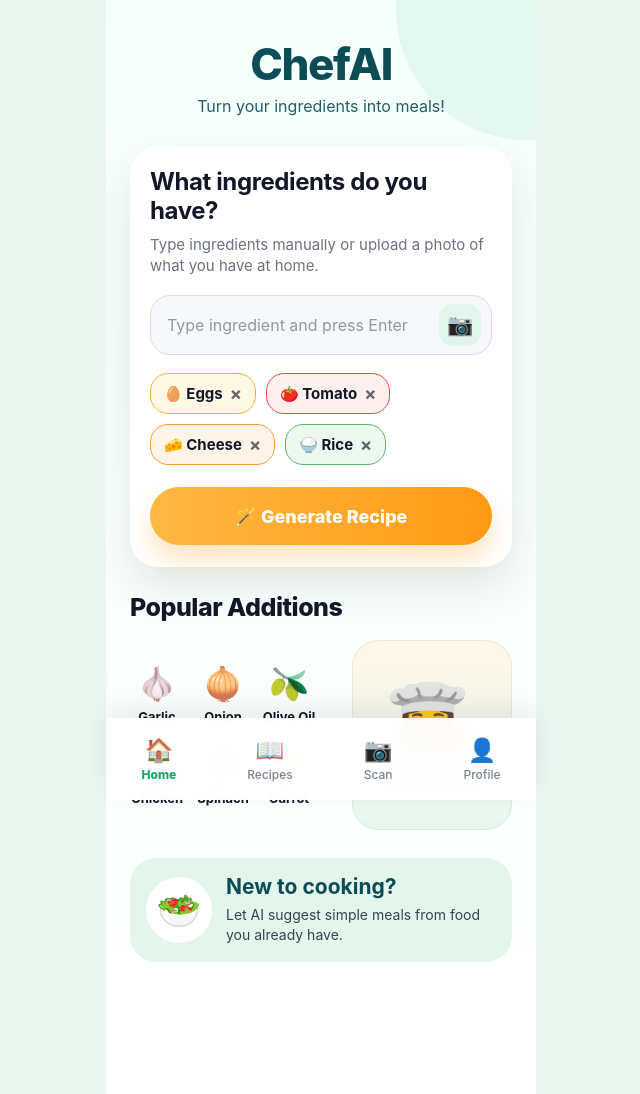
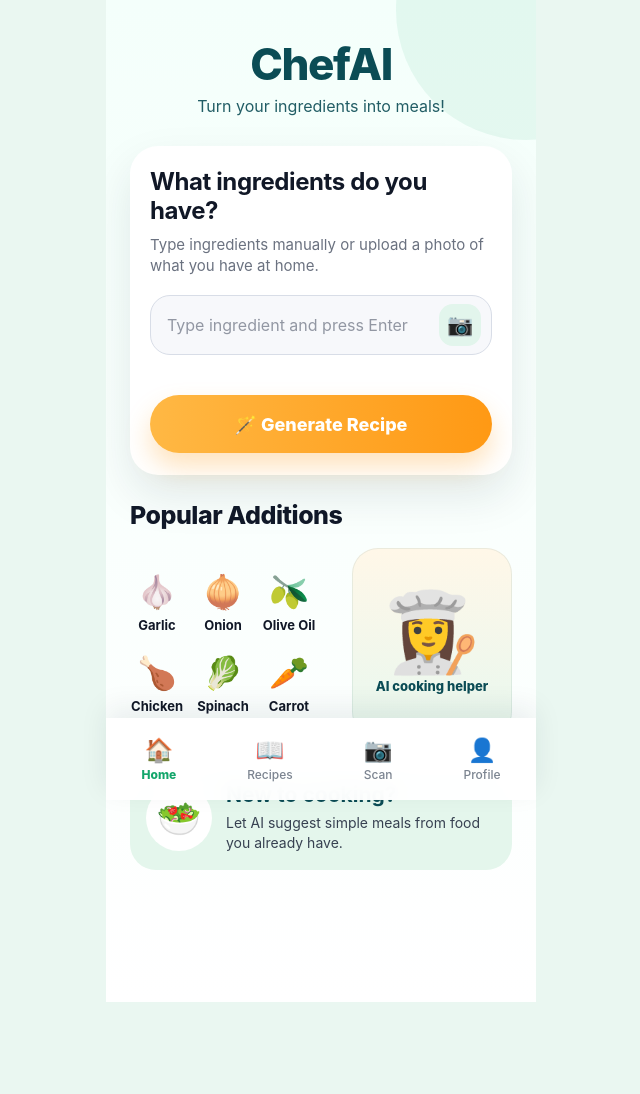
Before and after one commit to jokermt235/cheif-ai, a Django app: page / in a window 1280 px wide. Shown: the whole page, without its empty margins (319-959 px from the left). After the commit the page ends 1002 px from the top, so only its background shows below. Run offline with Django 5.2, Linux system fonts and the light colour scheme.

Commit message:
Fix hardcoded chips and close buttons bug in frontend

```diff
--- a/services/recipes/templates/main/recipes.html
+++ b/services/recipes/templates/main/recipes.html
@@ -94,7 +94,6 @@
       color: var(--teal);
       opacity: 0.9;
     }
-
 
     .card {
       position: relative;
@@ -204,6 +203,7 @@
     .chip .remove {
       font-size: 18px;
       opacity: 0.65;
+      margin-left: 4px;
     }
 
     .yellow { border-color: #f0b235; background: #fff8e4; }
@@ -373,6 +373,7 @@
       color: var(--teal);
       padding: 18px;
       overflow: hidden;
+      cursor: pointer;
     }
 
     .upload-area .big-icon {
@@ -517,6 +518,7 @@
       text-align: center;
       font-size: 23px;
       font-weight: 500;
+      cursor: pointer;
     }
 
     .nav-item p {
@@ -576,12 +578,7 @@
         </button>
       </div>
 
-      <div class="chips" id="ingredient-chips">
-        <div class="chip yellow" data-name="eggs">🥚 Eggs <span class="remove">×</span></div>
-        <div class="chip red" data-name="tomato">🍅 Tomato <span class="remove">×</span></div>
-        <div class="chip orange" data-name="cheese">🧀 Cheese <span class="remove">×</span></div>
-        <div class="chip green" data-name="rice">🍚 Rice <span class="remove">×</span></div>
-      </div>
+      <div class="chips" id="ingredient-chips"></div>
 
       <button class="primary-btn" type="button" onclick="searchRecipes()">🪄 Generate Recipe</button>
     </section>
@@ -677,9 +674,12 @@
       }
     });
 
+    // ИСПРАВЛЕНО: Корректное удаление элементов по нажатию крестика без багов дублирования данных
     chipsContainer.addEventListener('click', function (event) {
+      if (event.target.classList.contains('remove') || event.target.closest('.remove')) {
         const chip = event.target.closest('.chip');
         if (chip) chip.remove();
+      }
     });
 
     function addIngredient(name) {
@@ -798,7 +798,7 @@
 
         const data = await response.json();
         hideMessage();
-        renderResults(data, 'text');
+        renderResults(data.data || data, 'text');
       } catch (error) {
         console.error(error);
         showMessage('Something went wrong. Please try again.', 'error');
@@ -821,7 +821,7 @@
       formData.append('file', file);
 
       try {
-        const response = await fetch('/api/storage/analyze', {
+        const response = await fetch('/api/storage/analyze/', {
           method: 'POST',
           body: formData
         });
```
Lines whose indentation alone changed are shown as unchanged.
